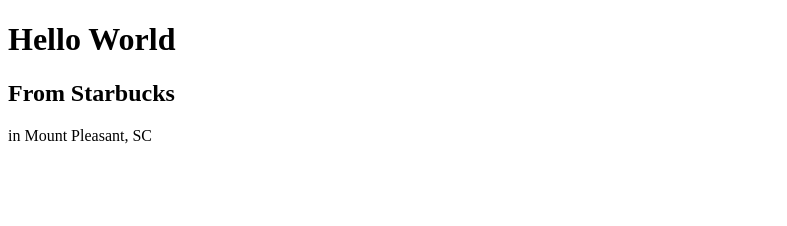
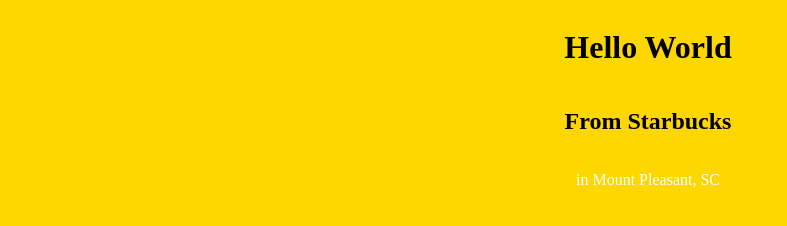
Before and after one commit to JosBerry/hello_world, a plain HTML site: page index.html in a window 1280 px wide. Shown: the whole page, without its empty margins (0-787 px from the left). Drawn offline with Linux system fonts and the light colour scheme.

Commit message:
adding stylesheet and styles

```diff
--- a/index.html
+++ b/index.html
@@ -5,6 +5,7 @@
     <meta name="viewport" content="width=device-width, initial-scale=1.0">
     <meta http-equiv="X-UA-Compatible" content="ie=edge">
     <title>Hello World</title>
+    <link rel="stylesheet" href="style.css">
 </head>
 <body>
     <h1>Hello World</h1>
--- /dev/null
+++ b/style.css
@@ -0,0 +1,16 @@
+body {
+    background: gold;
+    width: 100%;
+    display: flex;
+    flex-direction: column;
+    justify-content: center;
+    align-items: center;
+}
+
+h1, h2 {
+    color: black;
+}
+
+p {
+    color: white;
+}
```
